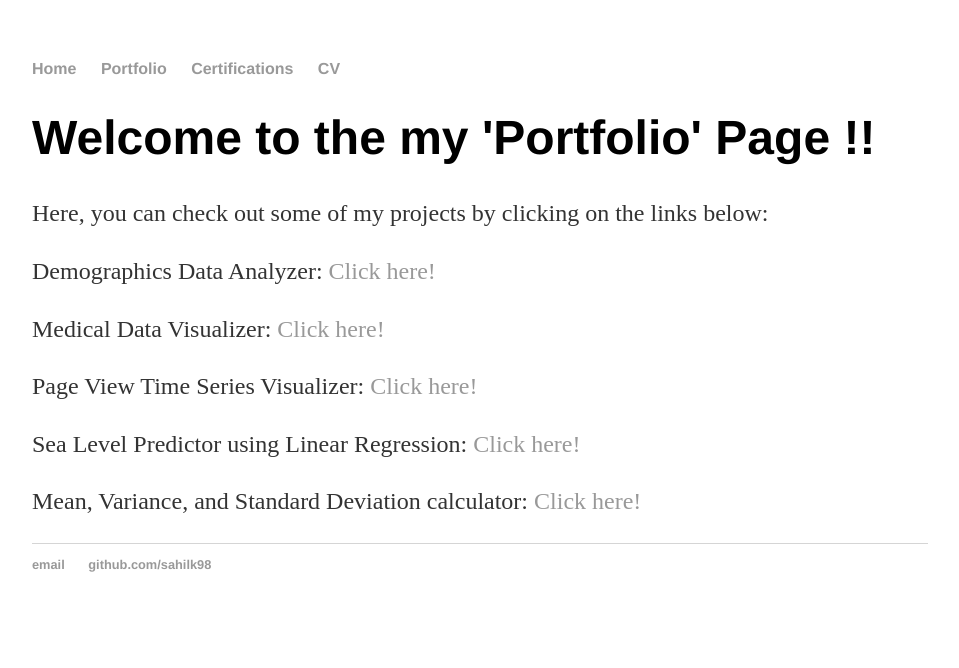
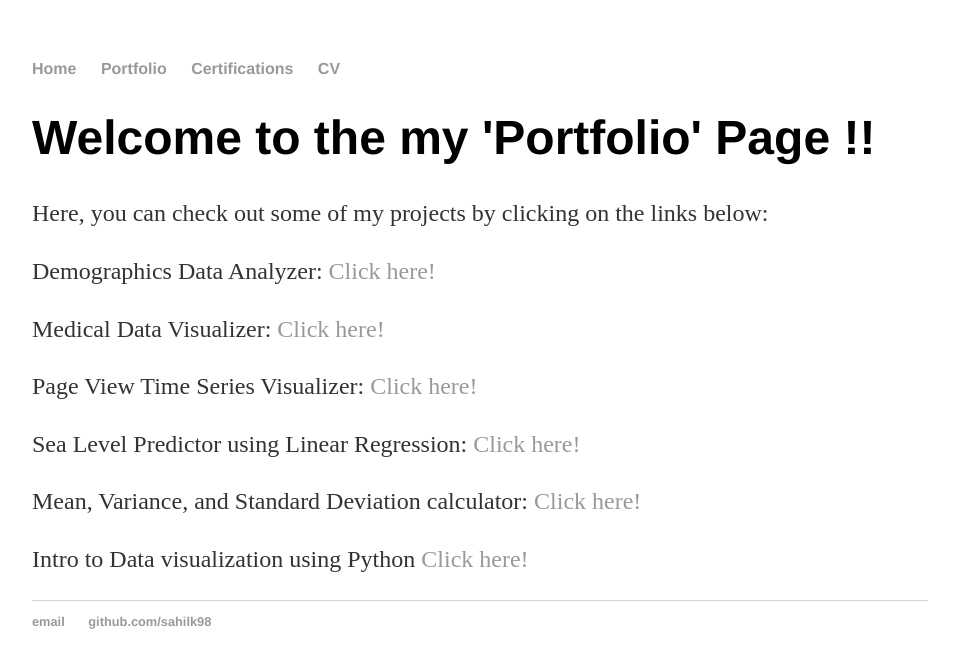
Before and after one commit to sahilk98/sahilk98.github.io, a Jekyll site: the page built from portfolio.html, in a window 1280 px wide. Shown: the top 668 px of the page, without its empty margins (160-1119 px from the left). Built offline with Jekyll 4.4.1, drawn with Linux system fonts in a browser that asks for light colours.

Commit message:
Update portfolio.html

```diff
--- a/portfolio.html
+++ b/portfolio.html
@@ -11,3 +11,5 @@ name: Portfolio
  <p> Page View Time Series Visualizer: <a href="https://repl.it/@SahilKumar24/boilerplate-page-view-time-series-visualizer#main.py">Click here!</a></p>
  <p> Sea Level Predictor using Linear Regression: <a href="https://repl.it/@SahilKumar24/boilerplate-sea-level-predictor-1#README.mdy">Click here!</a></p>
  <p> Mean, Variance, and Standard Deviation calculator: <a href="https://repl.it/@SahilKumar24/boilerplate-mean-variance-standard-deviation-calculator-1#README.md">Click here!</a></p>
+
+ <p> Intro to Data visualization using Python <a href="https://github.com/sahilk98/Data-Visualization-Intro">Click here!</a></p>
```
